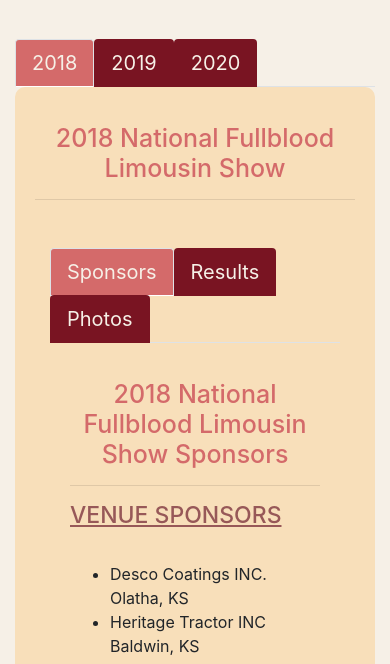
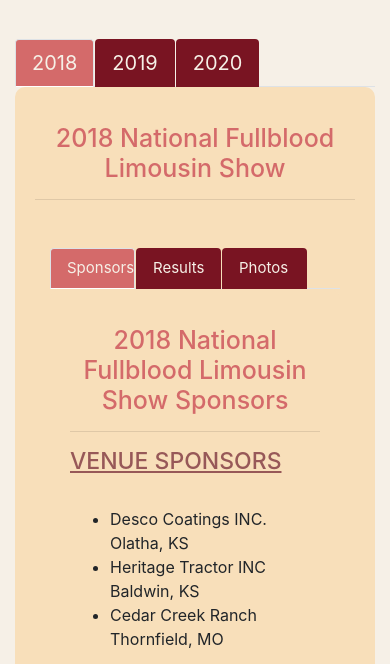
Before and after one commit to bofur24/FullBloodAlliance, a plain HTML site: page fullbloodshows.html in a window 390 px wide. Shown: the part 155-819 px from the top of the page. Drawn offline with nearby package versions, Linux system fonts and the light colour scheme.

Commit message:
Change size of tabs at 775px screen width

```diff
--- a/CSS/styles.css
+++ b/CSS/styles.css
@@ -217,6 +217,7 @@ footer div a:hover {
     color: #f6f0e7;
     background-color: #791422;
     text-decoration: none;
+    margin-right: 1px;
 }
 
 .nav-tabs .nav-item.show .nav-link,
@@ -250,6 +251,14 @@ footer div a:hover {
         margin: auto;
         max-width: 100%;
     }
+
+    .nav-small,
+    .nav-tabs .nav-link.nav-small.active {
+        font-size: 15px;
+        width: 85px;
+        margin-right: 1px;
+    }
+
 }
 
 @media screen and (max-width: 1000px ) and (min-width: 775px) {
--- a/fullbloodshows.html
+++ b/fullbloodshows.html
@@ -83,13 +83,13 @@
               <article class="mt-5 mb-5 container">
                 <ul class="mt-5 nav nav-tabs" role="tablist">
                   <li class="nav-item">
-                    <a class="nav-link nav-link-tab active" id="sponsorship-2018-tab" role="tab" aria-selected="true" aria-controls="sponsorship-2018" href="#sponsorship-2018" data-toggle="tab">Sponsors</a>
+                    <a class="nav-link nav-link-tab nav-small active" id="sponsorship-2018-tab" role="tab" aria-selected="true" aria-controls="sponsorship-2018" href="#sponsorship-2018" data-toggle="tab">Sponsors</a>
                   </li>
                   <li class="nav-item">
-                    <a class="nav-link nav-link-tab" id="results-2018-tab" role="tab" aria-selected="false" aria-controls="results-2018" href="#results-2018" data-toggle="tab">Results</a>
+                    <a class="nav-link nav-link-tab nav-small" id="results-2018-tab" role="tab" aria-selected="false" aria-controls="results-2018" href="#results-2018" data-toggle="tab">Results</a>
                   </li>
                   <li class="nav-item">
-                      <a class="nav-link nav-link-tab" id="photos-2018-tab" role="tab" aria-selected="false" aria-controls="photos-2018" href="#photos-2018" data-toggle="tab">Photos</a>
+                      <a class="nav-link nav-link-tab nav-small" id="photos-2018-tab" role="tab" aria-selected="false" aria-controls="photos-2018" href="#photos-2018" data-toggle="tab">Photos</a>
                     </li>
                 </ul>
                 <div class="tab-content">
```
